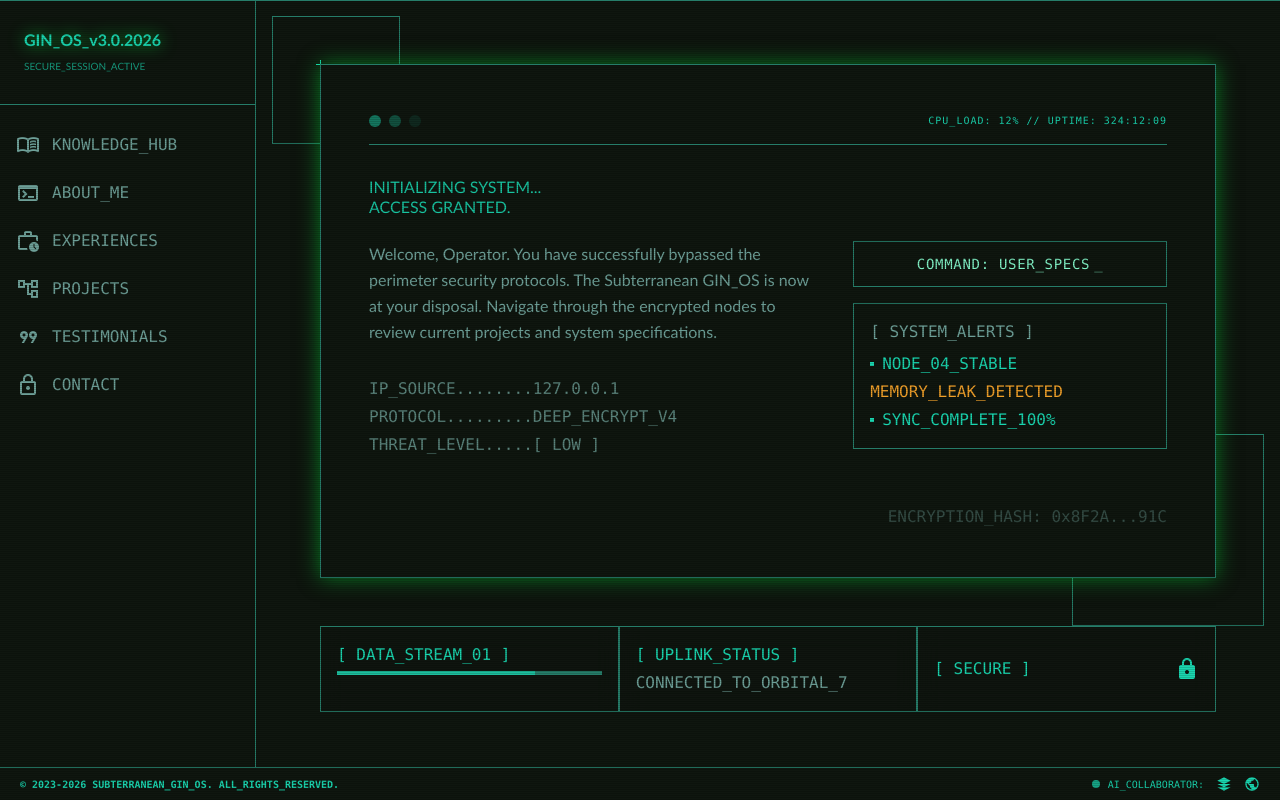
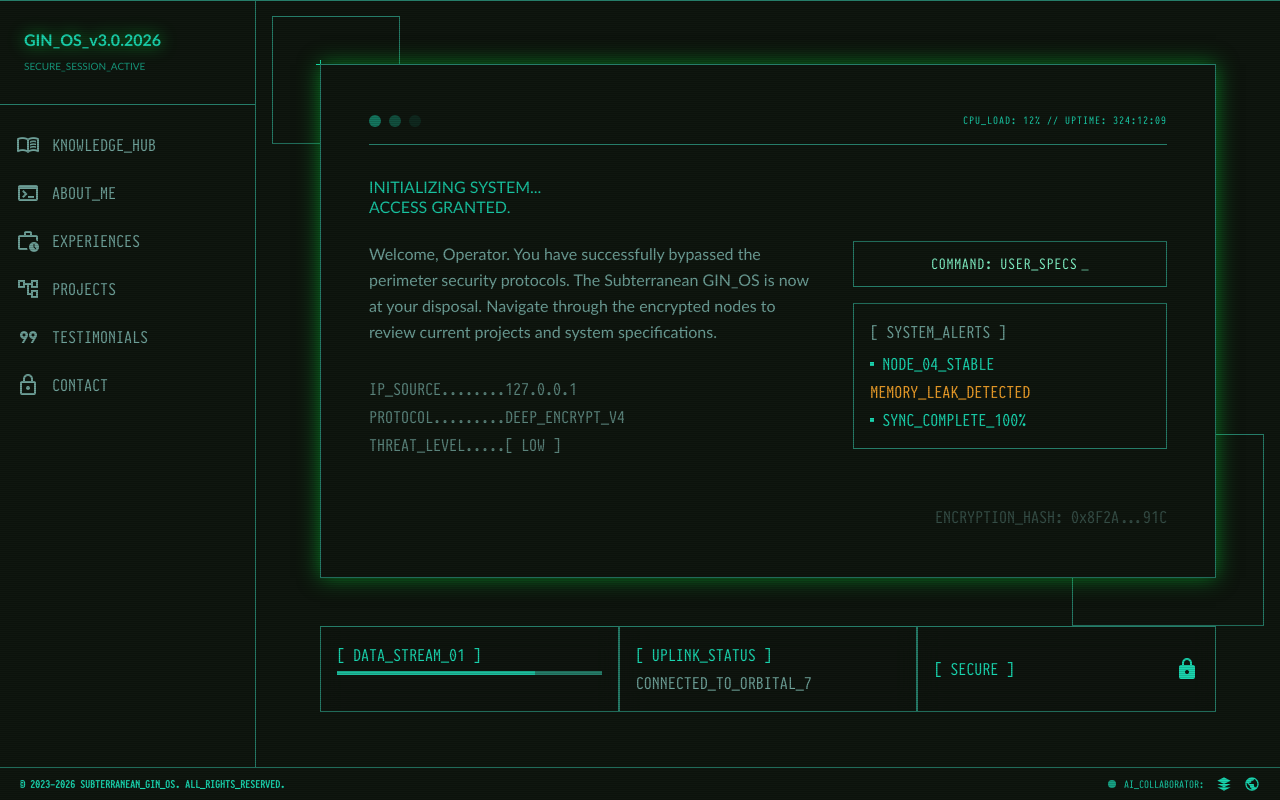
Before and after one commit to ginn1111/maxtrix-portfolio, a Next.js app: page / in a window 1280 px wide. Built offline with nearby package versions, Linux system fonts and the light colour scheme.

Commit message:
feat: self host Pragmata Pro Liga font

```diff
--- a/app/globals.css
+++ b/app/globals.css
@@ -1,4 +1,12 @@
 @import "tailwindcss";
+
+@font-face {
+  font-family: "Pragmata Pro Liga";
+  src: url("/fonts/pragmata-pro-mono-r-liga.woff2") format("woff2");
+  font-style: normal;
+  font-weight: 400;
+  font-display: swap;
+}
 
 @utility container {
   margin: auto;
```
Also changed, not shown: public/fonts/pragmata-pro-mono-r-liga.woff2 (added).
